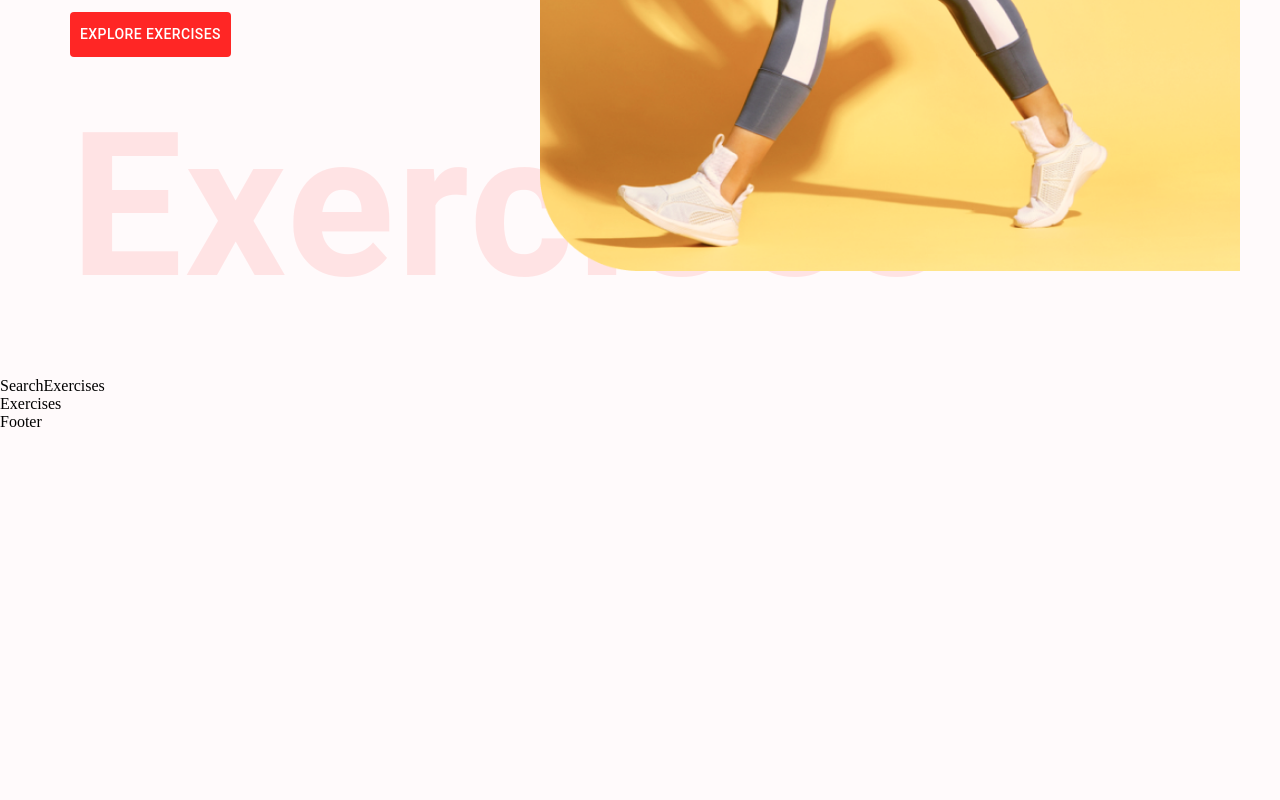
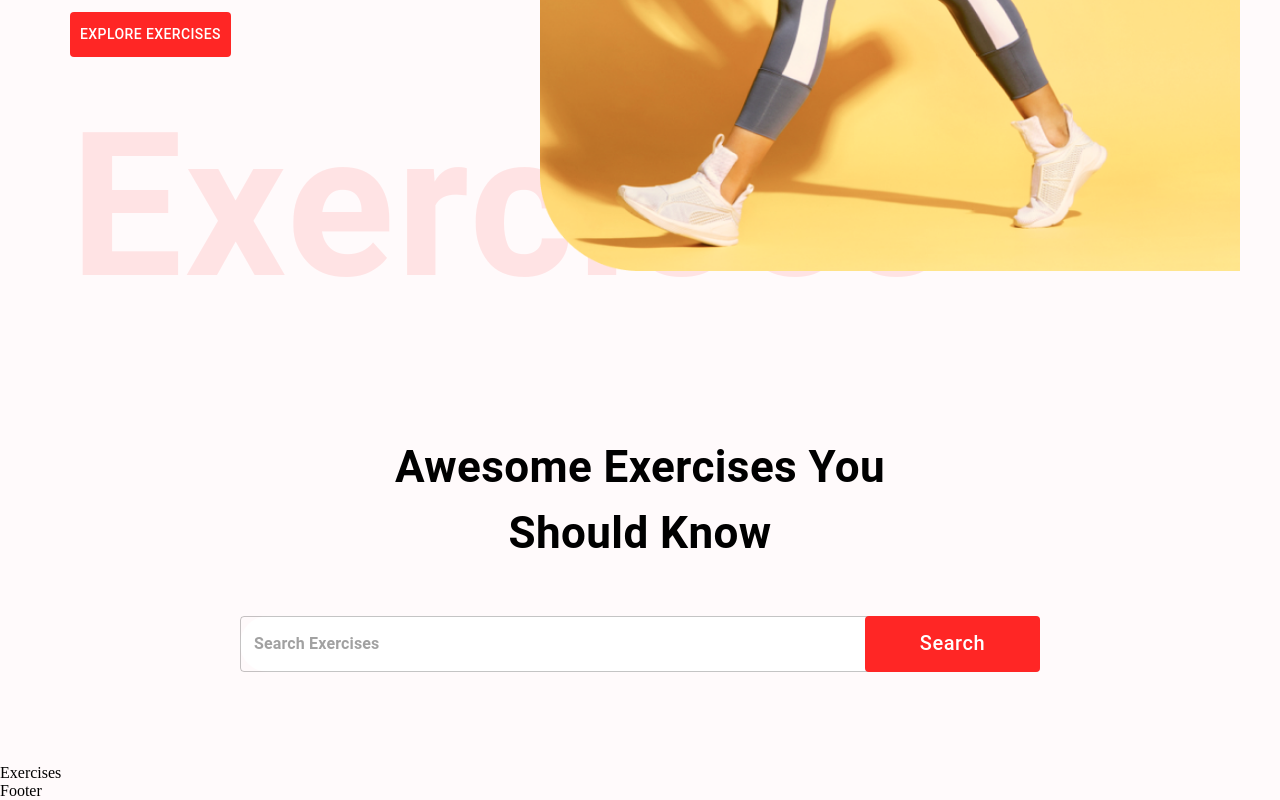
Before and after one commit to Farrukhshahzad1106/FitnessApp, a React (Create React App) app: page / in a window 1280 px wide. Shown: the part 595-1395 px from the top of the page. Before the commit the page ends 1026 px from the top, so only its background shows below. Built offline with nearby package versions, Linux system fonts and the light colour scheme.

Commit message:
Search Exercises Component designed but logic remaining

```diff
--- a/src/components/HeroBanner.js
+++ b/src/components/HeroBanner.js
@@ -13,7 +13,7 @@
         </Typography>
         <Typography fontWeight='700'
             sx={{ fontSize:{lg:'44px', xs:'40px'}}} mb='23px' mt='30px'>
-            Sweat, Smile <br/> aand Repeat.
+            Sweat, Smile <br/> and Repeat.
         </Typography>
         <Typography fontSize='22px' lineHeight='35px' mb={4}>
             Check out the most effective exercises.
--- a/src/components/SearchExercises.js
+++ b/src/components/SearchExercises.js
@@ -1,10 +1,64 @@
-import React from 'react'
+import React from 'react';
+import { useState, useEffect } from 'react';
+import {Box, Button, Stack, TextField, Typography} from '@mui/material';
+import { SearchOffSharp } from '@mui/icons-material';
 
 const SearchExercises = () => {
+
+    const [search, setSearch] = useState('');
+
+    const handleSearch = async() => {
+        if(search){
+            // const exercises = await fetchData();
+        }
+    }
+
+
   return (
-    <div>
-        SearchExercises
-    </div>
+    <Stack alignItems='center' mt='37px' justifyContent='center' p='20px'>
+        <Typography fontWeight='700'
+                    sx={{
+                        fontSize: { lg:'44px', xs: '30px'}
+                    }}
+                    mb='50px' textAlign='center'>
+                Awesome Exercises You <br/>Should Know
+        </Typography>
+        <Box position='relative' mb='72px'>
+                    <TextField
+                        sx={{
+                            input: {
+                                    fontWeight:'700',
+                                    border: 'none',
+                                    borderRadius: '4px'
+                                    },
+                            width: { lg: '800px', xs:'350px'},
+                            backgroundColor: '#fff',
+                            borderRadius: '40px'
+
+                        }}
+                        height='76px'
+                        value={search}
+                        onChange={(e) => {setSearch(e.target.value.toLowerCase())}}
+                        placeholder='Search Exercises'
+                        type='text'
+                    />
+                    <Button className='search-btn'
+                            sx={{
+                                bgcolor :'#ff2625',
+                                color: '#fff',
+                                textTransform: 'none',
+                                width: { lg: '175px', xs: '80px'},
+                                fontSize: {lg: '20px', xs: '14px'},
+                                height: '56px',
+                                position:'absolute',
+                                right: '0'
+                            }}
+                            onClick={handleSearch()}
+                            >
+                            Search
+                    </Button>
+        </Box>
+    </Stack>
   )
 }
 
--- a/src/pages/Home.js
+++ b/src/pages/Home.js
@@ -1,6 +1,6 @@
 import React from 'react';
 import { Box } from '@mui/material';
-import { useState } from 'react';
+
 import HeroBanner from '../components/HeroBanner';
 import SearchExercises from '../components/SearchExercises';
 import Exercises from '../components/Exercises';
```
